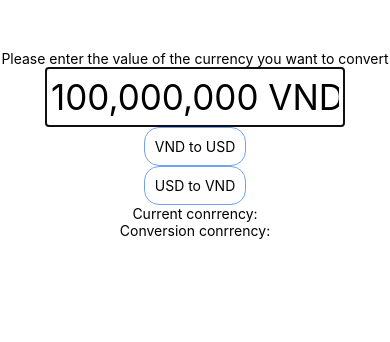
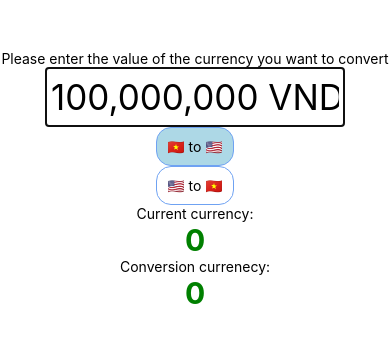
Before and after one commit to tthandb/currency-converter, a React Native app: screen / in a window 390 px wide. Shown: the top 342 px of the page. Built offline with nearby package versions, Linux system fonts and the light colour scheme.

Commit message:
doing milestone 4

```diff
--- a/App.js
+++ b/App.js
@@ -1,5 +1,5 @@
 import { StatusBar } from "expo-status-bar";
-import React, { useState } from "react";
+import React, { useState, useEffect } from "react";
 import {
   StyleSheet,
   Text,
@@ -9,7 +9,40 @@ import {
   TextInput,
 } from "react-native";
 
+const ConversionTypeButton = (props) => {
+  const fromFlag = props.from === "usd" ? "🇺🇲" : "🇻🇳";
+  const toFlag = props.to === "usd" ? "🇺🇲" : "🇻🇳";
+  const backgroundColor =
+    props.fromCurrency === props.from && props.toCurrency === props.to
+      ? "lightblue"
+      : null;
+  return (
+    <TouchableOpacity
+      style={[styles.button, { backgroundColor: backgroundColor }]}
+      onPress={() => props.setConversionCurrencies(props.from, props.to)}
+    >
+      <Text>
+        {fromFlag} to {toFlag}
+      </Text>
+    </TouchableOpacity>
+  );
+};
+
 export default function App() {
+  const [currentCurrencyValue, setFromCurrencyValue] = useState(0);
+  const [convertedCurrencyValue, setConvertedValue] = useState(0);
+  const [fromCurrency, setFromCurrency] = useState("vnd");
+  const [toCurrency, setToCurrency] = useState("usd");
+  const setConversionCurrencies = (from, to) => {
+    setToCurrency(to);
+    setFromCurrency(from);
+  };
+  const convertCurrency = () => {
+    setConvertedValue(currentCurrencyValue / 23000);
+  };
+  useEffect(() => {
+    convertCurrency();
+  });
   return (
     <SafeAreaView style={styles.container}>
       <Text>Please enter the value of the currency you want to convert</Text>
@@ -20,15 +53,26 @@ export default function App() {
         textAlign="center"
         keyboardType="number-pad"
         style={styles.textInput}
+        onChangeText={setFromCurrencyValue}
       ></TextInput>
-      <TouchableOpacity style={styles.convertBtn}>
-        <Text style={styles.labelBtn}>VND to USD</Text>
-      </TouchableOpacity>
-      <TouchableOpacity style={styles.convertBtn}>
-        <Text style={styles.labelBtn}>USD to VND</Text>
-      </TouchableOpacity>
-      <Text>Current conrrency:</Text>
-      <Text>Conversion conrrency:</Text>
+      <ConversionTypeButton
+        from="vnd"
+        to="usd"
+        toCurrency={toCurrency}
+        fromCurrency={fromCurrency}
+        setConversionCurrencies={setConversionCurrencies}
+      />
+      <ConversionTypeButton
+        from="usd"
+        to="vnd"
+        toCurrency={toCurrency}
+        fromCurrency={fromCurrency}
+        setConversionCurrencies={setConversionCurrencies}
+      />
+      <Text>Current currency:</Text>
+      <Text style={styles.currencyText}>{currentCurrencyValue}</Text>
+      <Text>Conversion currenecy:</Text>
+      <Text style={styles.currencyText}>{convertedCurrencyValue}</Text>
     </SafeAreaView>
   );
 }
@@ -40,13 +84,22 @@ const styles = StyleSheet.create({
     alignItems: "center",
     justifyContent: "flex-start",
   },
-  convertBtn: {},
-  labelBtn: {
+  button: {
     borderColor: "#6fa2f2",
     borderWidth: 1,
     padding: 10,
     borderRadius: 15,
   },
+  // button: {
+  //   height: 35,
+  //   width: 200,
+  //   margin: 10,
+  //   borderWidth: 2,
+  //   borderRadius: 20,
+  //   alignItems: 'center',
+  //   borderColor: 'lightblue',
+  //   justifyContent: 'center'
+  // },
   textInput: {
     height: 60,
     padding: 5,
@@ -55,4 +108,9 @@ const styles = StyleSheet.create({
     borderWidth: 1,
     borderColor: "lightblue",
   },
+  currencyText: {
+    fontSize: 30,
+    color: "green",
+    fontWeight: "bold",
+  },
 });
```
